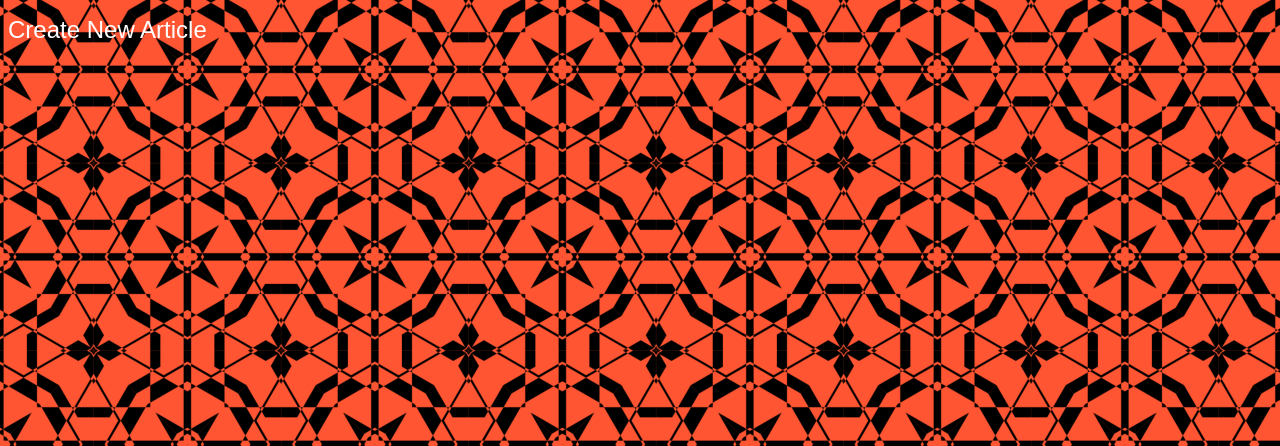
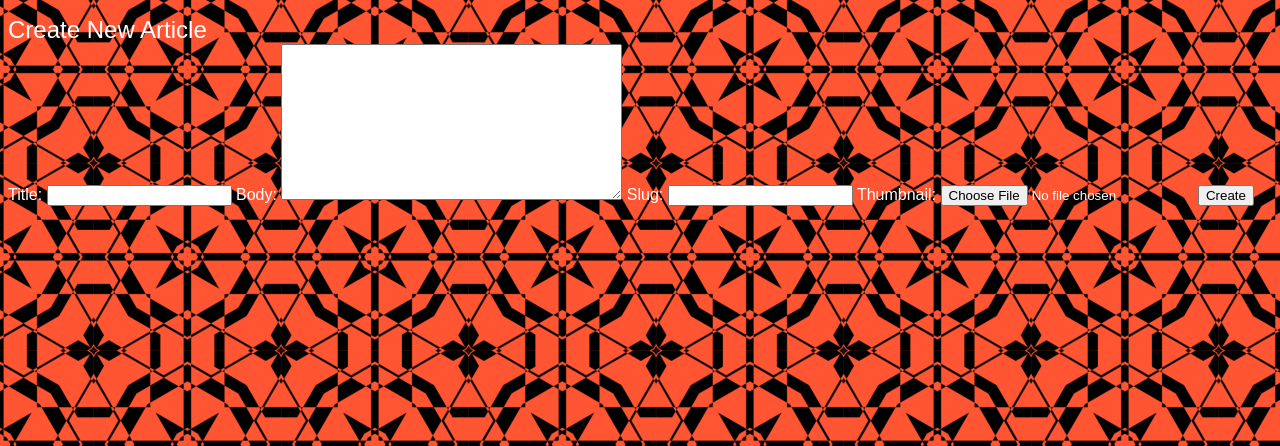
Before and after one commit to BerMu147/django-blog, a Django app: page /articles/create/ in a window 1280 px wide. Shown: the part 118-564 px from the top of the page. Run offline with Django 4.2, Linux system fonts and the light colour scheme.

Commit message:
Added model forms and testing it out

```diff
--- /dev/null
+++ b/articles/forms.py
@@ -0,0 +1,7 @@
+from django import forms
+from . import models
+
+class CreateArticle(forms.ModelForm):
+    class Meta:
+        model = models.Article
+        fields = ['title', 'body', 'slug', 'thumbnail']
--- a/articles/templates/articles/article_create.html
+++ b/articles/templates/articles/article_create.html
@@ -3,5 +3,10 @@
 {% block content %}
     <div class="create-article">
         <h2>Create New Article</h2>
+        <form class="site-form" action="{% url 'articles:create' %}" method="post" enctype="multipart/form-data">
+            {% csrf_token %}
+            {{ article_new }}
+            <input type="submit" value="Create">
+        </form>
     </div>
 {% endblock %}
--- a/articles/views.py
+++ b/articles/views.py
@@ -1,7 +1,8 @@
-from django.shortcuts import render
+from django.shortcuts import render, redirect
 from .models import Article
 from django.http import HttpResponse
 from django.contrib.auth.decorators import login_required
+from . import forms
 
 # View for listing all articles.
 def articles(request):
@@ -16,4 +17,10 @@ def article_detail(request, slug):
 # View for article creation - adding new article
 # @login_required(login_url="/accounts/login/")
 def article_create(request):
-   return render(request,'articles/article_create.html')
+   if request.method == 'POST':
+      form = forms.CreateArticle(request.POST, request.FILES)
+      if form.is_valid():
+         return redirect('articles:list')
+   else:
+      form = forms.CreateArticle()
+   return render(request,'articles/article_create.html', {'article_new':form})
```
